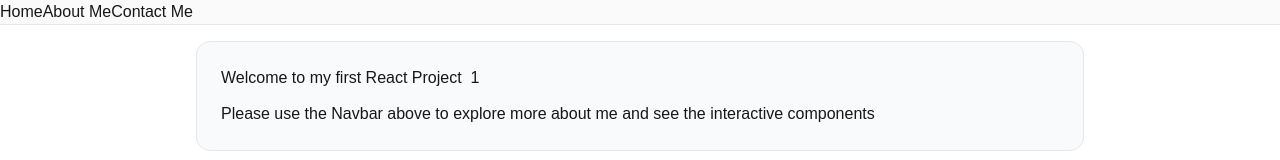
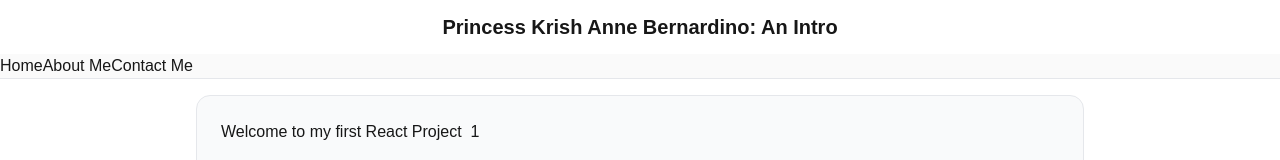
Before and after one commit to pbxcess/CPAN144-Assignment1, a Next.js app: page / in a window 1280 px wide. Shown: the top 160 px of the page. Built offline with nearby package versions, Linux system fonts and the light colour scheme.

Commit message:
Added Site Name above the NavBar

```diff
--- a/pages/_app.tsx
+++ b/pages/_app.tsx
@@ -5,11 +5,18 @@ import Navbar from "../components/Navbar";
 export default function MyApp({ Component, pageProps }: AppProps) {
   return (
     <>
+      {/*Name banner/Site Name ABOVE the Navbar*/}
+      <div className="brand">
+        <strong>Princess Krish Anne Bernardino: An Intro</strong>
+      </div>
+
       <Navbar />
+
       <main className="container">
         <Component {...pageProps} />
       </main>
       <style jsx>{`
+      .brand { text-align: center; padding: 12px 16px; font-size: 1.25rem }
       .container { max-width: 920px; margin:0 auto; padding: 16px; }
       `}
       </style>
```
